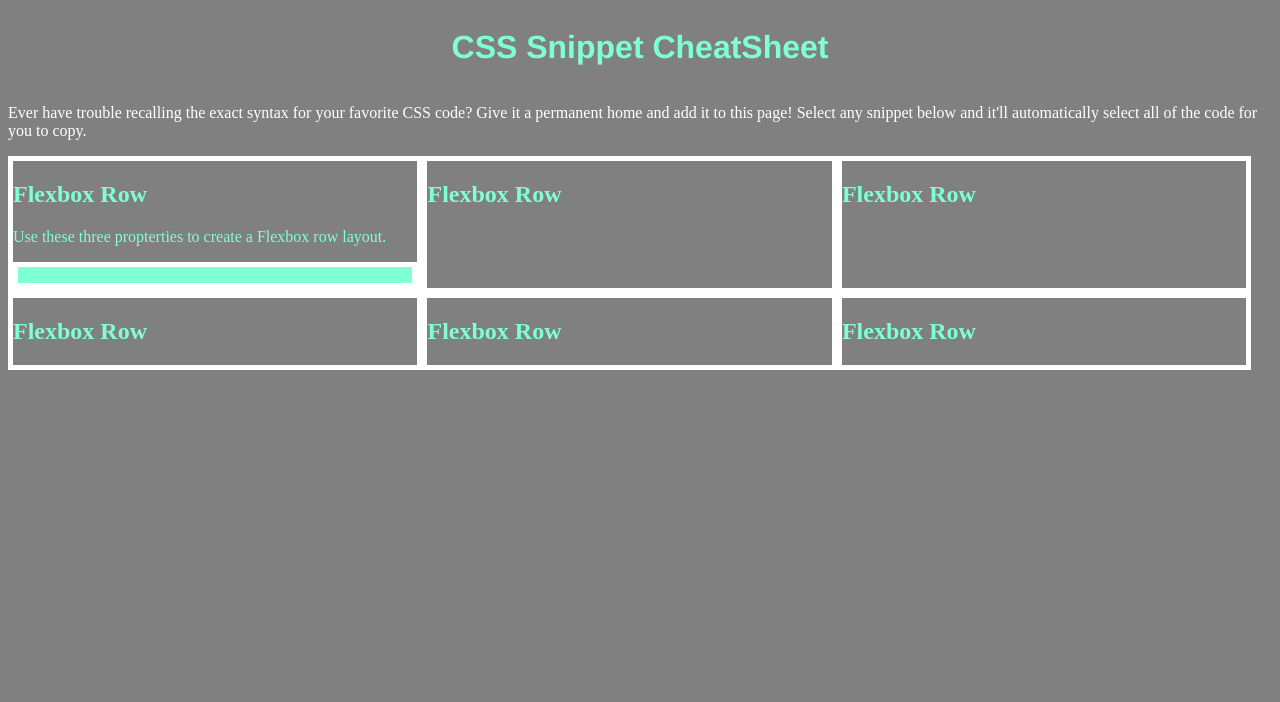
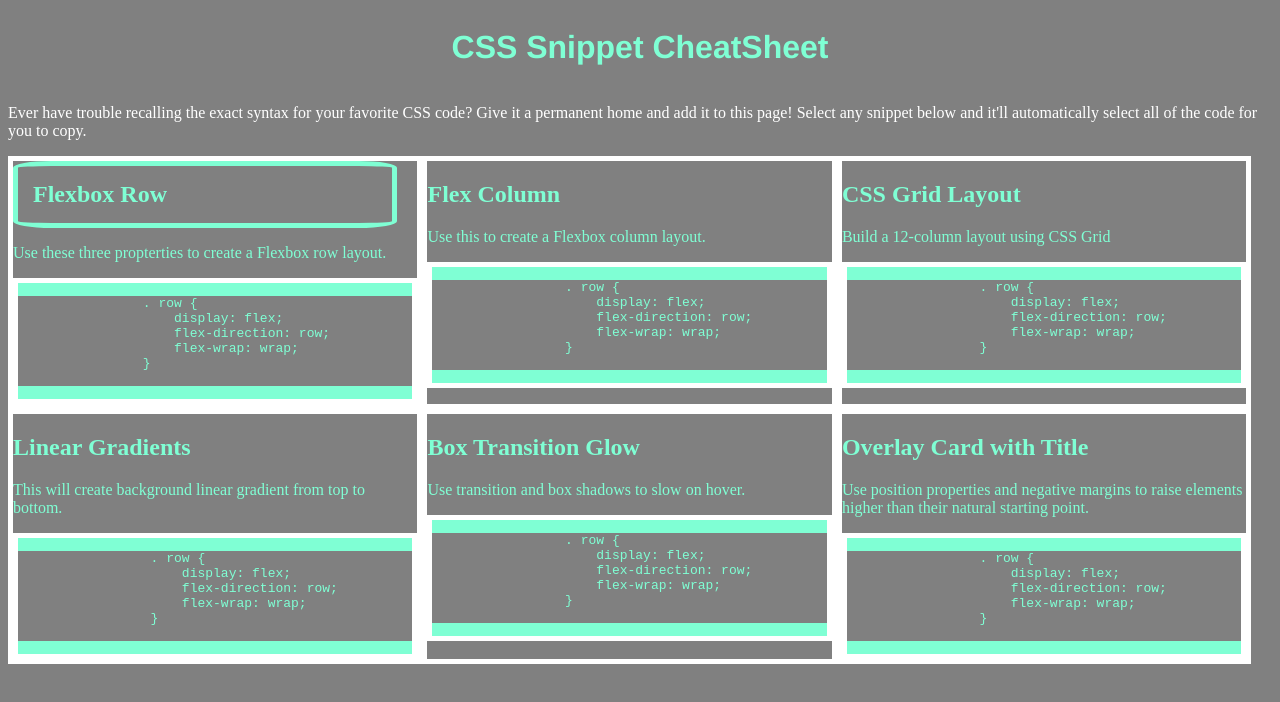
Before and after one commit to AlexanderBarlow/css-snippet-cheatsheat, a plain HTML site: page index.html in a window 1280 px wide. Drawn offline with Linux system fonts and the light colour scheme.

Commit message:
Added text to all cards

```diff
--- a/assets/css/stylesheet.css
+++ b/assets/css/stylesheet.css
@@ -39,6 +39,14 @@ article {
     border: 5px solid #fff;
 }
 
+#header {
+    border: 5px solid var(--bright-text);
+    border-radius: 10%;
+    text-align: left;
+    padding: 15px;
+    margin: 0 20px 0 0;
+}
+
 .card {
 
 }
--- a/index.html
+++ b/index.html
@@ -16,26 +16,82 @@
 
     <section>
         <article class="card">
-            <h2>Flexbox Row</h2>
+            <h2 id="header">Flexbox Row</h2>
             <p>Use these three propterties to create a Flexbox row layout.</p>
             <article class="notes">
-                <p></p>
+               <pre>
+                . row {
+                    display: flex;
+                    flex-direction: row;
+                    flex-wrap: wrap;
+                }
+               </pre>
             </article>
         </article>
         <article class="card">
-            <h2>Flexbox Row</h2>
+            <h2>Flex Column</h2>
+            <p>Use this to create a Flexbox column layout.</p>
+            <article class="notes">
+                <pre>
+                 . row {
+                     display: flex;
+                     flex-direction: row;
+                     flex-wrap: wrap;
+                 }
+                </pre>
+             </article>
         </article>
         <article>
-            <h2>Flexbox Row</h2>
+            <h2>CSS Grid Layout</h2>
+            <p>Build a 12-column layout using CSS Grid</p>
+            <article class="notes">
+                <pre>
+                 . row {
+                     display: flex;
+                     flex-direction: row;
+                     flex-wrap: wrap;
+                 }
+                </pre>
+             </article>
         </article>
         <article>
-            <h2>Flexbox Row</h2>
+            <h2>Linear Gradients</h2>
+            <p>This will create background linear gradient from top to bottom.</p>
+            <article class="notes">
+                <pre>
+                 . row {
+                     display: flex;
+                     flex-direction: row;
+                     flex-wrap: wrap;
+                 }
+                </pre>
+             </article>
         </article>
         <article>
-            <h2>Flexbox Row</h2>
+            <h2>Box Transition Glow</h2>
+            <p>Use transition and box shadows to slow on hover.</p>
+            <article class="notes">
+                <pre>
+                 . row {
+                     display: flex;
+                     flex-direction: row;
+                     flex-wrap: wrap;
+                 }
+                </pre>
+             </article>
         </article>
         <article>
-            <h2>Flexbox Row</h2>
+            <h2>Overlay Card with Title</h2>
+            <p>Use position properties and negative margins to raise elements higher than their natural starting point.</p>
+            <article class="notes">
+                <pre>
+                 . row {
+                     display: flex;
+                     flex-direction: row;
+                     flex-wrap: wrap;
+                 }
+                </pre>
+             </article>
         </article>
     </section>
 
```
